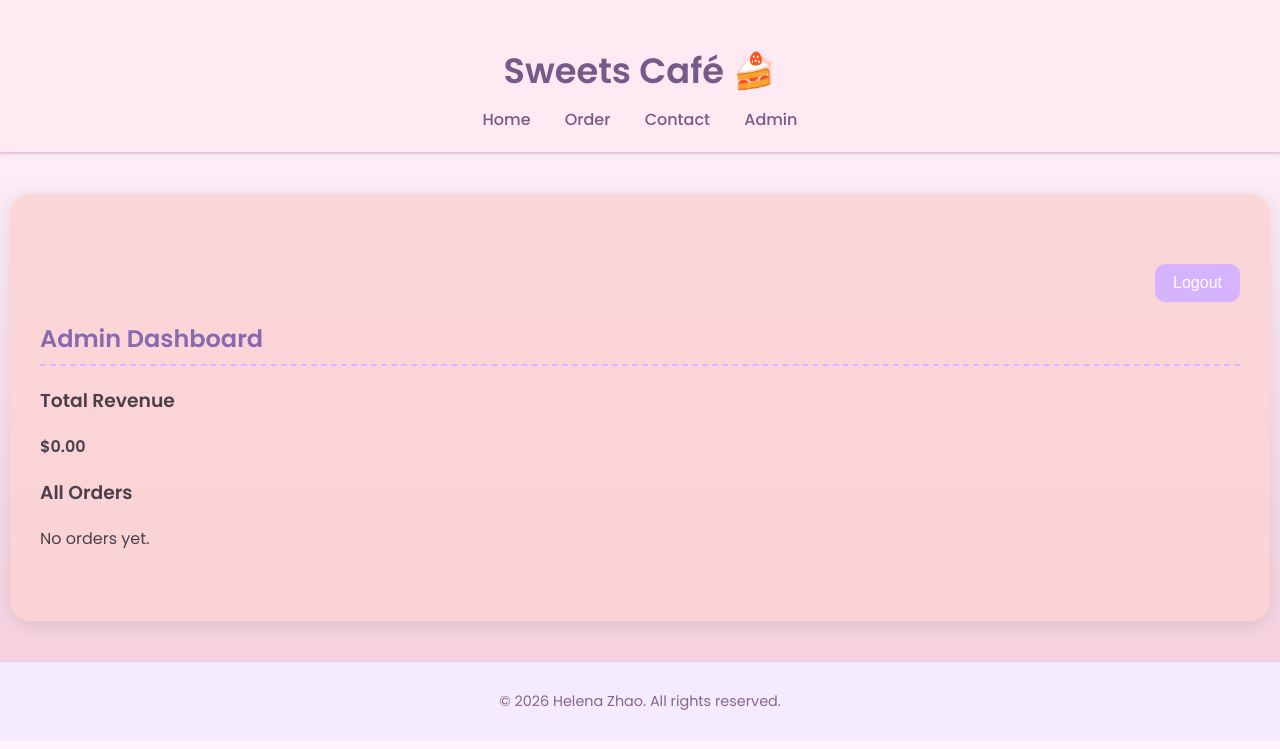
After one commit to zhaohel/sweets-cafe, a Flask app: page /admin in a window 1280 px wide. The commit adds this page. Shown: the top 749 px of the page. Run offline with Flask 3, Linux system fonts and the light colour scheme; the visitor is signed in with stand-in values (Sample User, id 1).

Commit message:
update UI and admin pages

```diff
--- a/routes.py
+++ b/routes.py
@@ -1,8 +1,15 @@
-from flask import render_template, request, redirect, flash
+from flask import render_template, request, redirect, flash, session
 from models import Order, OrderItem, MenuItem
 from extensions import db
 from notifications import send_order_notifications, send_contact_message
+from datetime import datetime
+from werkzeug.security import generate_password_hash, check_password_hash
+import pytz, os
 
+pst = pytz.timezone("America/Los_Angeles")
+
+ADMIN_USERNAME = os.getenv("ADMIN_USERNAME")
+ADMIN_PASSWORD_HASH = os.getenv("ADMIN_PASSWORD_HASH")
 
 def register_routes(app):
 
@@ -12,6 +19,7 @@ def register_routes(app):
 
     @app.route("/order", methods=["GET", "POST"])
     def order():
+        print("METHOD:", request.method)
 
         if request.method == "POST":
 
@@ -86,7 +94,7 @@ def register_routes(app):
             else:
                 flash("Order saved but email may have failed.")
 
-            return redirect("/order")
+            return redirect(f"/order/confirmation/{order.id}")
 
         menu_items = MenuItem.query.all()
         menu_dict = {item.name: item.price for item in menu_items}
@@ -110,3 +118,40 @@ def register_routes(app):
             return redirect("/contact")
 
         return render_template("contact.html")
+
+    @app.route("/admin")
+    def admin():
+        if not session.get("admin"):
+            return redirect("/login")
+
+        orders = Order.query.order_by(Order.created_at.desc()).all()
+        for order in orders:
+            if order.created_at:
+                order.created_at = order.created_at.replace(tzinfo=pytz.utc).astimezone(pst)
+        total_revenue = sum(order.total_price for order in orders)
+
+        return render_template("admin.html", orders=orders, total_revenue=total_revenue)
+
+    @app.route("/login", methods=["GET", "POST"])
+    def login():
+        if request.method == "POST":
+            username = request.form.get("username")
+            password = request.form.get("password")
+
+            print("USERNAME ENTERED:", username)
+            print("PASSWORD ENTERED:", password)
+            print("STORED HASH:", ADMIN_PASSWORD_HASH)
+            print("CHECK RESULT:", check_password_hash(ADMIN_PASSWORD_HASH, password))
+
+            if username == ADMIN_USERNAME and check_password_hash(ADMIN_PASSWORD_HASH, password):
+                session["admin"] = True
+                return redirect("/admin")
+
+            flash("Invalid credentials")
+
+        return render_template("adminlogin.html")
+
+    @app.route("/logout", methods=["POST"])
+    def logout():
+        session.pop("admin", None)
+        return redirect("/")
--- a/static/styles.css
+++ b/static/styles.css
@@ -10,7 +10,7 @@ body {
 .about {
     width: 100%;
     margin: 40px auto;
-    padding: 0 20px;
+    padding: 20 30px;
 }
 header {
     background-color: #ffe9f3;
@@ -80,6 +80,7 @@ input, textarea, select {
     margin-top: 5px;
     margin-bottom: 15px;
     font-family: inherit;
+    box-sizing: border-box;
 }
 
 footer {
@@ -202,3 +203,26 @@ li {
     text-align: center;
     margin-bottom: 10px;
 }
+
+.order-box {
+    border: 1px solid #ddd;
+    padding: 15px;
+    margin-bottom: 15px;
+    border-radius: 10px;
+    background-color: #fff;
+}
+
+.order-box ul {
+    margin: 10px 0;
+    padding-left: 20px;
+}
+
+.order-box li {
+    margin-bottom: 5px;
+}
+
+.logout-container {
+    display: flex;
+    justify-content: flex-end;
+    margin-bottom: 15px;
+}
--- /dev/null
+++ b/templates/admin.html
@@ -0,0 +1,45 @@
+{% extends "base.html" %}
+
+{% block body %}
+
+<div class="logout-container">
+    <form method="POST" action="{{ url_for('logout') }}">
+        <button type="submit">Logout</button>
+    </form>
+</div>
+
+<h2>Admin Dashboard</h2>
+
+<h3>Total Revenue</h3>
+<p><strong>${{ "%.2f"|format(total_revenue) }}</strong></p>
+
+<h3>All Orders</h3>
+
+{% if orders %}
+    {% for order in orders %}
+        <div class="order-box">
+
+            <p><strong>Name:</strong> {{ order.customer_name }}</p>
+            <p><strong>Email:</strong> {{ order.customer_email }}</p>
+            <p><strong>Date:</strong> {{ order.created_at.strftime('%b %d, %Y • %I:%M %p') }}</p>
+
+            <ul>
+                {% if order.items %}
+                    {% for item in order.items %}
+                        <li>
+                            {{ item.item_name }} x{{ item.quantity }}
+                            - ${{ "%.2f"|format(item.line_total) }}
+                        </li>
+                    {% endfor %}
+                {% endif %}
+            </ul>
+
+            <p><strong>Total:</strong> ${{ "%.2f"|format(order.total_price) }}</p>
+
+        </div>
+    {% endfor %}
+{% else %}
+    <p>No orders yet.</p>
+{% endif %}
+
+{% endblock %}
--- a/templates/base.html
+++ b/templates/base.html
@@ -21,7 +21,7 @@
             <a href="{{ url_for('index') }}">Home</a>
             <a href="{{ url_for('order') }}">Order</a>
             <a href="{{ url_for('contact') }}">Contact</a>
-
+            <a href="{{ url_for('admin') }}">Admin</a>
         </nav>
     </header>
 
--- a/templates/order.html
+++ b/templates/order.html
@@ -5,7 +5,7 @@
 <main>
     <h2>Order From Our Menu</h2>
 
-    <form method="POST">
+    <form method="POST" action="{{ url_for('order') }}">
 
         <div class="form-group">
             <label>Name:</label>
```
Also changed, not shown: templates/adminlogin.html (added, +17 -0 lines), 1 other file.
